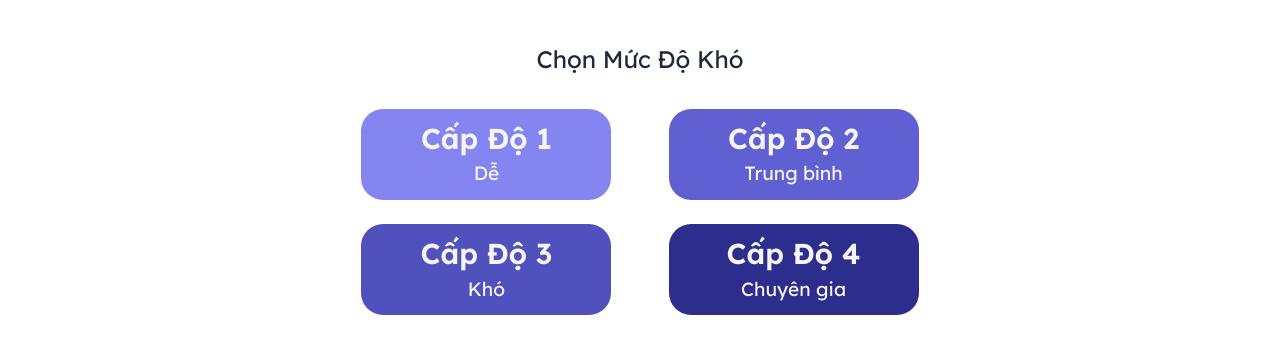
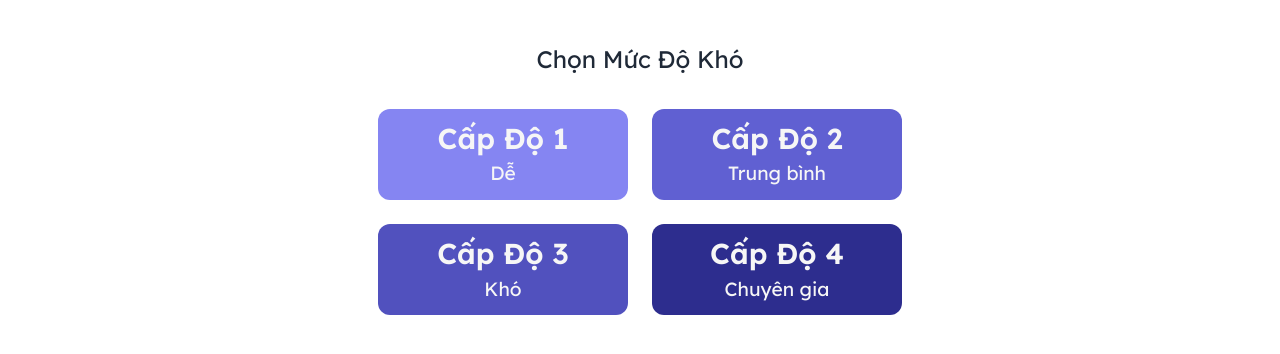
Before and after one commit to toddbb/mathfcs, a plain HTML site: page index.html in a window 1280 px wide. Shown: the part 216-570 px from the top of the page. Drawn offline with Linux system fonts and the light colour scheme.

Commit message:
css updates

```diff
--- a/styles/styles.css
+++ b/styles/styles.css
@@ -112,29 +112,33 @@ header h2 {
 .btn-difficulty {
     min-height: 90px;
     width: 130px;
-   width: clamp(130px, 35vw, 250px);
+    width: clamp(140px, 40vw, 250px);
     justify-self: center;
     align-self: center;
     font-size: 0.8rem;
-   border-radius: 22px;
+    border-radius: 12px;
     cursor: pointer;
     color: #f6f6f6;
 }
 
 .btn-difficulty:nth-child(1) {
    background-color: rgb(133, 133, 242);
+   justify-self: end;
 }
 
 .btn-difficulty:nth-child(2) {
    background-color: rgb(96, 96, 210);
+   justify-self: start;
 }
 
 .btn-difficulty:nth-child(3) {
    background-color: rgb(81, 81, 190);
+   justify-self: end;
 }
 
 .btn-difficulty:nth-child(4) {
    background-color: rgb(45, 45, 142);
+   justify-self: start;
 }
 
 .btn-difficulty:hover {
```
Lines whose indentation alone changed are shown as unchanged.
